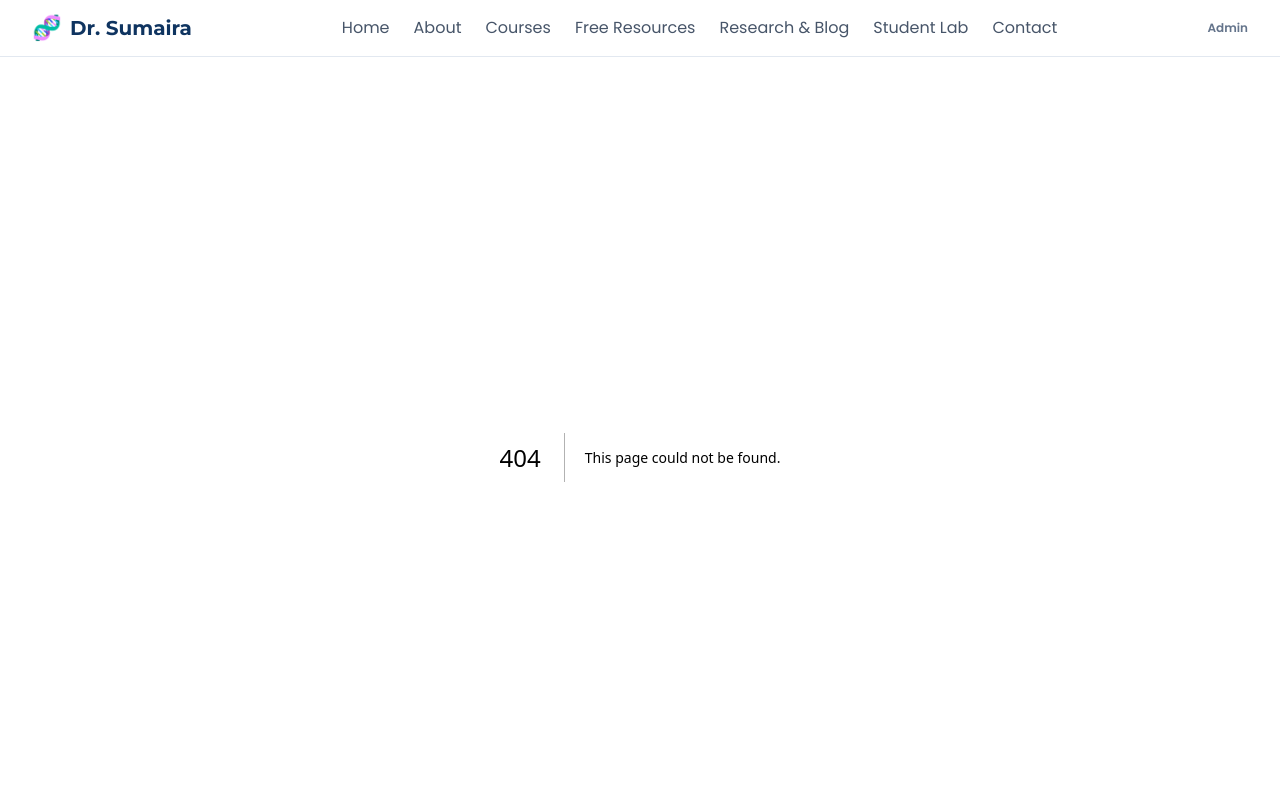
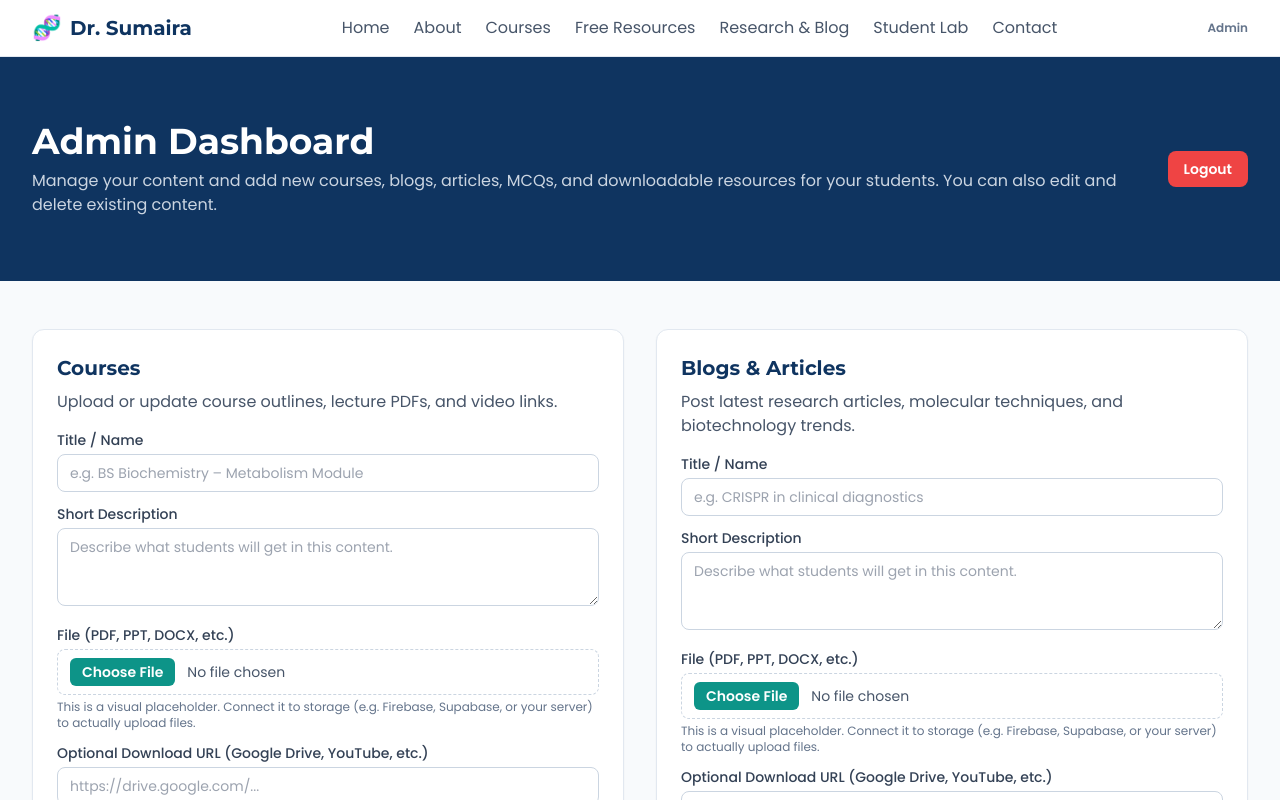
Before and after one commit to Naeem009/drsumairakousar, a Next.js app: page /admin/dashboard in a window 1280 px wide. Before the commit this address had no page. Shown: the top 800 px of the page. Built offline with nearby package versions, Linux system fonts and the light colour scheme; sample sign-in values are in the browser's storage.

Commit message:
updated the admin page, admin dashboard

```diff
--- a/app/admin/page.tsx
+++ b/app/admin/dashboard/page.tsx
@@ -2,6 +2,7 @@
 
  import { useEffect, useState } from "react";
  import { useRouter } from "next/navigation";
+
 
  const sections = [
    {
@@ -56,14 +57,25 @@
    return (
      <div className="bg-slate-50">
        <div className="bg-primary py-16 text-white">
-         <div className="mx-auto max-w-7xl px-4 sm:px-6 lg:px-8">
-           <h1 className="font-display text-4xl font-bold">Admin Content Manager</h1>
-           <p className="mt-2 text-slate-300">
-             Upload courses, blogs, articles, MCQs, and downloadable content for your students.
-           </p>
-         </div>
-       </div>
+        <div className="mx-auto flex max-w-7xl items-center justify-between px-4 sm:px-6 lg:px-8">
 
+          <div>
+          <h1 className="font-display text-4xl font-bold">Admin Dashboard</h1>
+          <p className="mt-2 text-slate-300">
+          Manage your content and add new courses, blogs, articles, MCQs, and downloadable resources for your students. You can also edit and delete existing content.
+          </p>
+          </div>
+          <button
+            onClick={() => {
+              localStorage.removeItem("admin-auth");
+              router.push("/admin/login");
+            }}
+            className="rounded-lg bg-red-500 px-4 py-2 text-sm font-semibold text-white hover:bg-red-600"
+          >
+            Logout
+          </button>
+          </div>
+        </div>
        <div className="mx-auto max-w-7xl px-4 py-12 sm:px-6 lg:px-8">
          <div className="grid gap-8 lg:grid-cols-2">
            {sections.map((section) => (
--- a/app/admin/login/page.tsx
+++ b/app/admin/login/page.tsx
@@ -1,16 +1,26 @@
 "use client";
 
 import { useState } from "react";
+import { useRouter } from "next/navigation";
 
 export default function AdminLoginPage() {
   const [username, setUsername] = useState("");
   const [password, setPassword] = useState("");
+  const router = useRouter();
 
   const handleSubmit = (e: React.FormEvent) => {
     e.preventDefault();
 
     if (username === "admin" && password === "123456") {
+
+      // store login token
+      localStorage.setItem("admin-auth", "true");
+
       alert("Login successful");
+
+      // redirect to dashboard
+      router.push("/admin/dashboard");
+
     } else {
       alert("Invalid username or password");
     }
```
